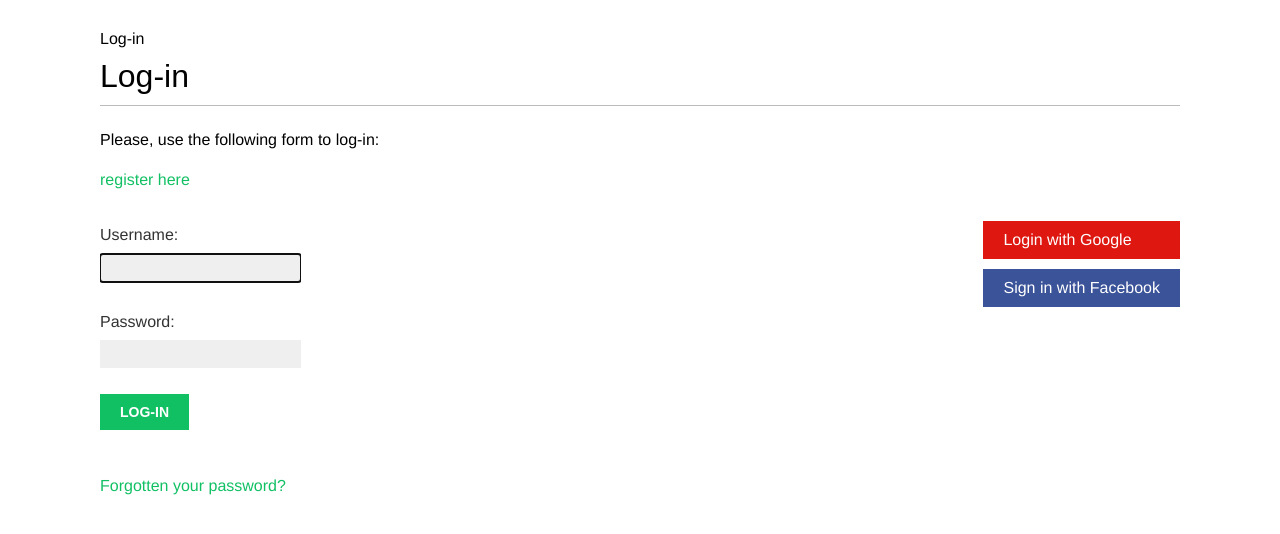
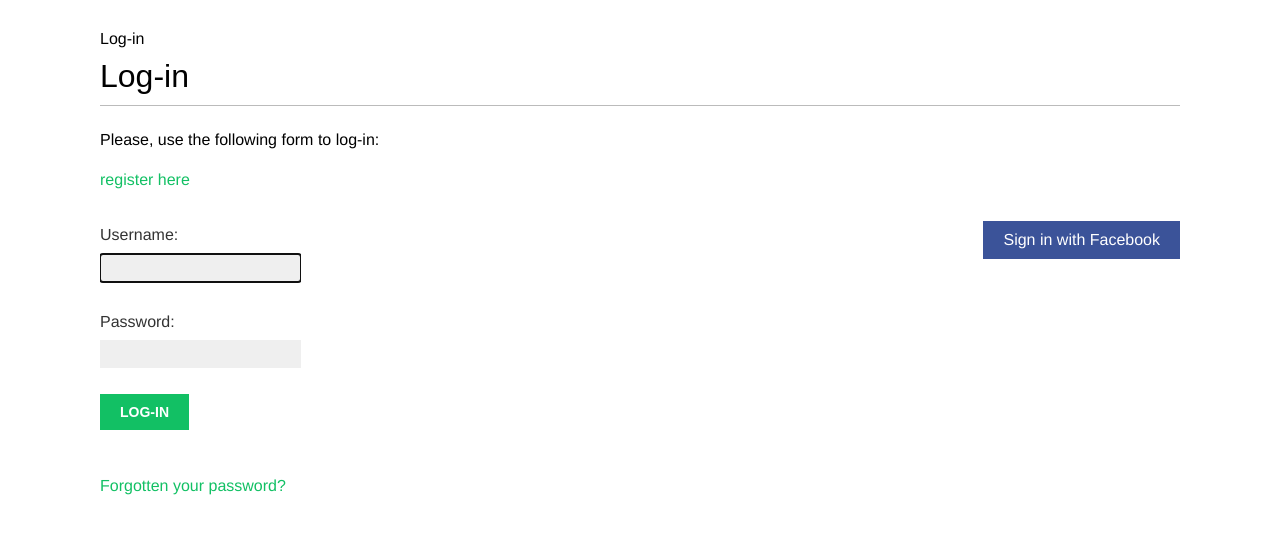
Before and after one commit to Jaychitra28/Social_media, a Django app: page /account/login/ in a window 1280 px wide. Shown: the part 47-581 px from the top of the page. Run offline with Django 4.2, Linux system fonts and the light colour scheme; some web fonts are replaced.

Commit message:
Refactor:Facebook

```diff
--- a/bookmarks/account/templates/registration/login.html
+++ b/bookmarks/account/templates/registration/login.html
@@ -20,13 +20,11 @@
         </div>
         <div class="social">
             <ul>
-                <li class="google">
-                    <a href="{% url "social:begin" "google-oauth2" %}">Login with Google</a></li>
-                <li class="facebook">
-                <a href="{% url "social:begin" "facebook" %}">Sign in with
-               Facebook</a>
-                </li>
+            <li class="facebook">
+            <a href="{% url "social:begin" "facebook" %}">Sign in with
+           Facebook</a>
+            </li>
             </ul>
-            </div>
+           </div>
 {% endif %}
 {% endblock %}
```
Also changed, not shown: bookmarks/bookmarks/settings.py (+7 -1 lines).
